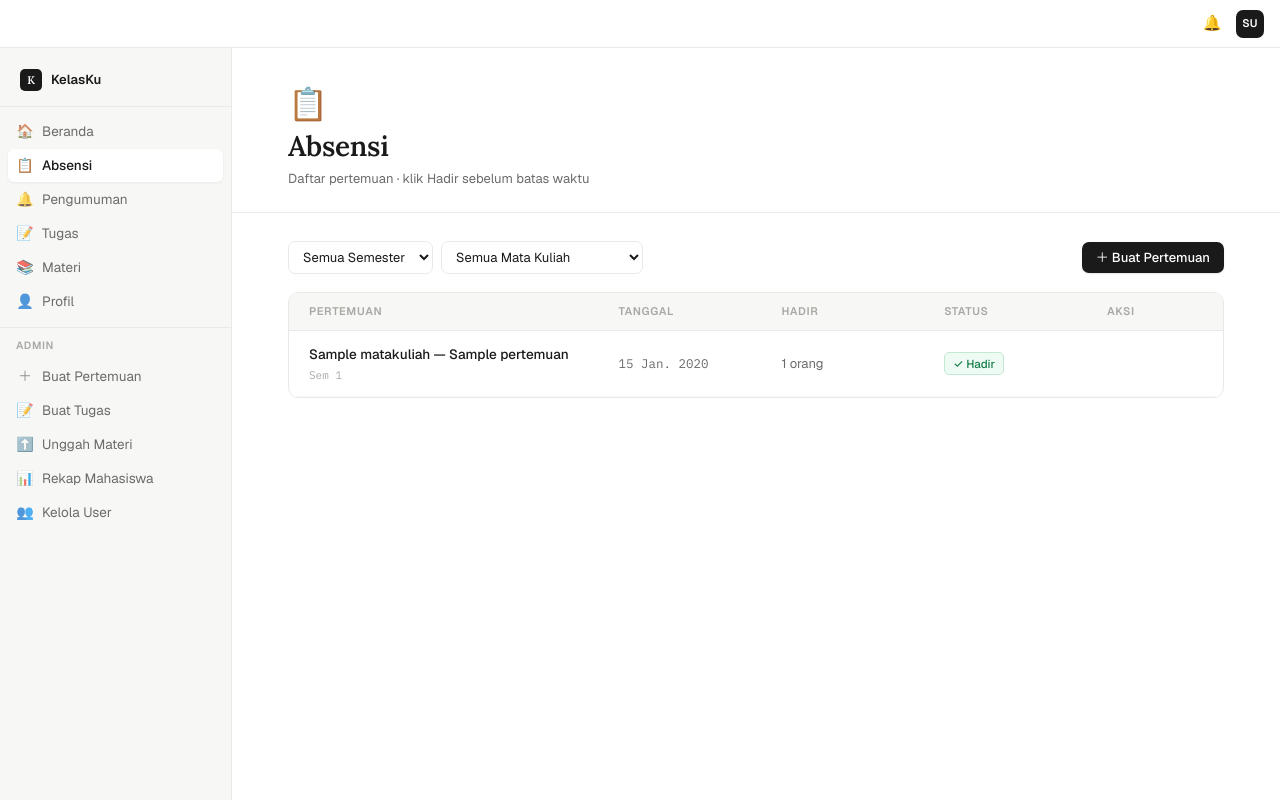
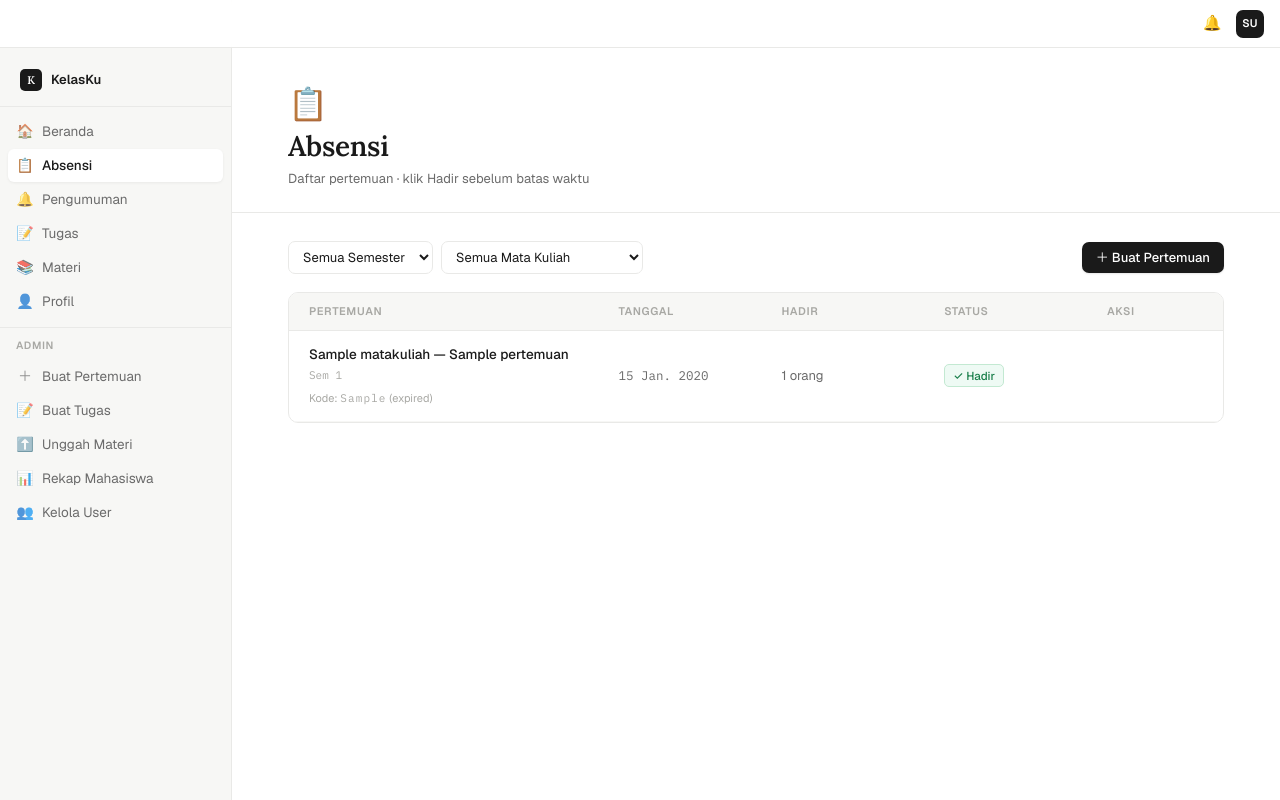
Before and after one commit to Mogu2709/dashboard-kelas, a Django app: page /absensi/ in a window 1280 px wide. Run offline with Django 5.2, Linux system fonts and the light colour scheme; a user stored in the database is signed in; tables that the repository leaves empty hold one stand-in row (values such as "Sample post"); some libraries are stand-ins or nearby versions.

Commit message:
feat: kode unik anti-curang absensi

```diff
--- a/attendance/models.py
+++ b/attendance/models.py
@@ -4,6 +4,13 @@ from django.utils import timezone
 from django.conf import settings
 from datetime import timedelta
 import os
+import random
+
+
+def _generate_kode():
+    """Generate kode absen 6 karakter, hindari karakter mirip (0/O, 1/I/L)."""
+    chars = 'ABCDEFGHJKMNPQRSTUVWXYZ23456789'
+    return ''.join(random.choices(chars, k=6))
 
 
 class MataKuliah(models.Model):
@@ -16,24 +23,39 @@ class MataKuliah(models.Model):
 
 class Pertemuan(models.Model):
     mata_kuliah = models.ForeignKey(MataKuliah, on_delete=models.CASCADE)
-    judul = models.CharField(max_length=100)
-    tanggal = models.DateField()
+    judul       = models.CharField(max_length=100)
+    tanggal     = models.DateField()
     dibuat_oleh = models.ForeignKey(User, on_delete=models.CASCADE)
     waktu_mulai = models.DateTimeField(default=timezone.now)
     batas_absen = models.DateTimeField(blank=True, null=True)
+    kode_absen  = models.CharField(
+        max_length=6, blank=True,
+        help_text='Kode 6 karakter untuk absensi, auto-generate.'
+    )
 
     def save(self, *args, **kwargs):
         if not self.batas_absen:
             self.batas_absen = self.waktu_mulai + timedelta(hours=2)
+        # Auto-generate kode unik saat pertama dibuat
+        if not self.kode_absen:
+            kode = _generate_kode()
+            while Pertemuan.objects.filter(kode_absen=kode).exists():
+                kode = _generate_kode()
+            self.kode_absen = kode
         super().save(*args, **kwargs)
+
+    @property
+    def kode_aktif(self):
+        """True kalau kode masih bisa dipakai."""
+        return bool(self.batas_absen) and timezone.now() <= self.batas_absen
 
     def __str__(self):
         return f"{self.mata_kuliah.nama} - {self.judul}"
 
 
 class Attendance(models.Model):
-    user = models.ForeignKey(User, on_delete=models.CASCADE)
-    pertemuan = models.ForeignKey(Pertemuan, on_delete=models.CASCADE)
+    user       = models.ForeignKey(User, on_delete=models.CASCADE)
+    pertemuan  = models.ForeignKey(Pertemuan, on_delete=models.CASCADE)
     waktu_hadir = models.DateTimeField(auto_now_add=True)
 
     class Meta:
@@ -41,6 +63,7 @@ class Attendance(models.Model):
 
     def __str__(self):
         return f"{self.user.username} - {self.pertemuan.judul}"
+
 
 
 # ─── PENGUMUMAN ───────────────────────────────────────────────────────────────
--- a/attendance/urls.py
+++ b/attendance/urls.py
@@ -7,6 +7,7 @@ urlpatterns = [
     # Absensi
     path('', pertemuan_list, name='pertemuan_list'),
     path('hadir/<int:pertemuan_id>/', hadir, name='hadir'),
+    path('hadir/<int:pertemuan_id>/kode/', views.absen_kode, name='absen_kode'),
     path('buat/', buat_pertemuan, name='buat_pertemuan'),
     path('pertemuan/<int:pk>/', views.detail_pertemuan, name='detail_pertemuan'),
     path('rekap/', views.rekap_mahasiswa, name='rekap_mahasiswa'),
--- a/attendance/views.py
+++ b/attendance/views.py
@@ -73,11 +73,53 @@ def pertemuan_list(request):
 
 @login_required
 def hadir(request, pertemuan_id):
+    """
+    Diganti: absensi sekarang wajib lewat input kode.
+    Redirect ke halaman input kode, bukan langsung absen.
+    """
+    return redirect('absen_kode', pertemuan_id=pertemuan_id)
+
+
+@login_required
+def absen_kode(request, pertemuan_id):
+    """
+    Halaman input kode absen untuk mahasiswa.
+    GET  → tampilkan form input kode
+    POST → validasi kode lalu absen
+    """
     pertemuan = get_object_or_404(Pertemuan, id=pertemuan_id)
-    if timezone.now() > pertemuan.batas_absen:
+
+    # Sudah hadir? Langsung redirect
+    if Attendance.objects.filter(user=request.user, pertemuan=pertemuan).exists():
         return redirect('pertemuan_list')
-    Attendance.objects.get_or_create(user=request.user, pertemuan=pertemuan)
-    return redirect('pertemuan_list')
+
+    # Waktu sudah habis
+    if not pertemuan.kode_aktif:
+        return render(request, 'absen_kode.html', {
+            'pertemuan': pertemuan,
+            'error': 'expired',
+        })
+
+    error = None
+    if request.method == 'POST':
+        kode_input = request.POST.get('kode', '').strip().upper()
+
+        if not kode_input:
+            error = 'empty'
+        elif kode_input != pertemuan.kode_absen:
+            error = 'salah'
+        else:
+            # Kode benar — catat kehadiran
+            Attendance.objects.get_or_create(user=request.user, pertemuan=pertemuan)
+            return render(request, 'absen_kode.html', {
+                'pertemuan': pertemuan,
+                'sukses': True,
+            })
+
+    return render(request, 'absen_kode.html', {
+        'pertemuan': pertemuan,
+        'error': error,
+    })
 
 
 class PertemuanForm(forms.ModelForm):
--- a/templates/pertemuan_list.html
+++ b/templates/pertemuan_list.html
@@ -85,7 +85,22 @@
                 <span style="font-size:13.5px;font-weight:500;color:var(--text);">{{ p.mata_kuliah.nama }} — {{ p.judul }}</span>
                 {% endif %}
                 <div style="font-size:11px;color:var(--text-tertiary);margin-top:2px;font-family:'IBM Plex Mono',monospace;">Sem {{ p.mata_kuliah.semester }}</div>
-                {% if now < p.batas_absen and p.id not in hadir_ids %}
+
+                {% if user.is_superuser and now < p.batas_absen %}
+                <!-- Kode absen untuk admin — tampil besar -->
+                <div style="margin-top:6px;display:inline-flex;align-items:center;gap:8px;background:#f0fdf4;border:1px solid #bbf7d0;border-radius:7px;padding:5px 10px;">
+                    <span style="font-size:10px;font-weight:600;color:#166534;text-transform:uppercase;letter-spacing:0.05em;">Kode:</span>
+                    <span style="font-family:'IBM Plex Mono',monospace;font-size:16px;font-weight:700;letter-spacing:0.2em;color:#15803d;" id="kode-{{ p.id }}">{{ p.kode_absen }}</span>
+                    <button onclick="copyKode('{{ p.kode_absen }}', 'kode-{{ p.id }}')" title="Salin kode"
+                        style="background:none;border:none;cursor:pointer;font-size:13px;padding:0;line-height:1;">📋</button>
+                </div>
+                {% elif user.is_superuser %}
+                <div style="margin-top:4px;">
+                    <span style="font-size:11px;color:var(--text-tertiary);">Kode: <span style="font-family:'IBM Plex Mono',monospace;letter-spacing:0.1em;">{{ p.kode_absen }}</span> (expired)</span>
+                </div>
+                {% endif %}
+
+                {% if not user.is_superuser and now < p.batas_absen and p.id not in hadir_ids %}
                 <div class="countdown font-mono" data-deadline="{{ p.batas_absen|date:'c' }}" style="font-size:11px;color:var(--text-tertiary);margin-top:2px;">⏱ <span class="time-left"></span></div>
                 {% endif %}
             </div>
@@ -97,8 +112,8 @@
                 {% else %}<span class="chip chip-gray">Ditutup</span>{% endif %}
             </div>
             <div>
-                {% if p.id not in hadir_ids and now < p.batas_absen %}
-                <a href="{% url 'hadir' p.id %}" class="btn btn-primary" style="padding:5px 12px;font-size:12.5px;">Hadir</a>
+                {% if not user.is_superuser and p.id not in hadir_ids and now < p.batas_absen %}
+                <a href="{% url 'absen_kode' p.id %}" class="btn btn-primary" style="padding:5px 12px;font-size:12.5px;">🔐 Hadir</a>
                 {% endif %}
             </div>
         </div>
@@ -130,15 +145,27 @@
                 {% elif now < p.batas_absen %}<span class="chip chip-blue">● Buka</span>
                 {% else %}<span class="chip chip-gray">Ditutup</span>{% endif %}
             </div>
+
+            {% if user.is_superuser and now < p.batas_absen %}
+            <!-- Kode absen untuk admin di mobile -->
+            <div style="margin-bottom:12px;background:#f0fdf4;border:1px solid #bbf7d0;border-radius:8px;padding:10px 14px;display:flex;align-items:center;justify-content:space-between;">
+                <div>
+                    <div style="font-size:10px;font-weight:600;color:#166534;margin-bottom:2px;text-transform:uppercase;letter-spacing:0.05em;">Kode Absen</div>
+                    <div style="font-family:'IBM Plex Mono',monospace;font-size:22px;font-weight:700;letter-spacing:0.2em;color:#15803d;">{{ p.kode_absen }}</div>
+                </div>
+                <button onclick="copyKode('{{ p.kode_absen }}')" style="background:#dcfce7;border:none;border-radius:7px;padding:8px 12px;cursor:pointer;font-size:18px;">📋</button>
+            </div>
+            {% endif %}
+
             <div style="display:flex;align-items:center;justify-content:space-between;flex-wrap:wrap;gap:8px;">
                 <div style="display:flex;gap:12px;font-size:12px;color:var(--text-tertiary);">
                     <span>📅 {{ p.tanggal }}</span>
                     <span>👥 {{ p.jumlah_hadir }} hadir</span>
                 </div>
-                {% if p.id not in hadir_ids and now < p.batas_absen %}
-                <div>
+                {% if not user.is_superuser and p.id not in hadir_ids and now < p.batas_absen %}
+                <div style="width:100%;">
                     <div class="countdown font-mono" data-deadline="{{ p.batas_absen|date:'c' }}" style="font-size:11px;color:var(--text-tertiary);margin-bottom:6px;">⏱ <span class="time-left"></span></div>
-                    <a href="{% url 'hadir' p.id %}" class="btn btn-primary" style="padding:6px 14px;font-size:13px;width:100%;justify-content:center;">Hadir Sekarang</a>
+                    <a href="{% url 'absen_kode' p.id %}" class="btn btn-primary" style="padding:6px 14px;font-size:13px;width:100%;justify-content:center;">🔐 Masukkan Kode Hadir</a>
                 </div>
                 {% endif %}
             </div>
@@ -180,5 +207,25 @@ document.addEventListener("DOMContentLoaded", function () {
         setInterval(update, 1000);
     });
 });
+
+function copyKode(kode, elId) {
+    navigator.clipboard.writeText(kode).then(() => {
+        const el = elId ? document.getElementById(elId) : null;
+        if (el) {
+            const orig = el.textContent;
+            el.textContent = 'Disalin!';
+            el.style.color = '#166534';
+            setTimeout(() => { el.textContent = orig; el.style.color = '#15803d'; }, 1500);
+        }
+    }).catch(() => {
+        // Fallback kalau clipboard API tidak tersedia
+        const ta = document.createElement('textarea');
+        ta.value = kode;
+        document.body.appendChild(ta);
+        ta.select();
+        document.execCommand('copy');
+        document.body.removeChild(ta);
+    });
+}
 </script>
 {% endblock %}
```
Also changed, not shown: templates/absen_kode.html (added, +138 -0 lines), attendance/migrations/0005_pertemuan_kode_absen.py (added).
